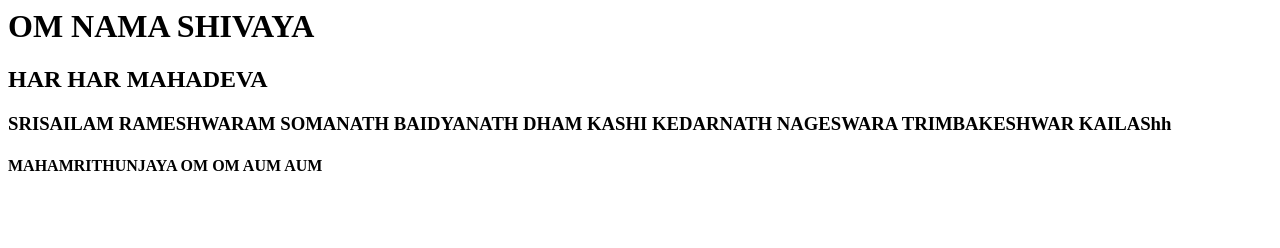
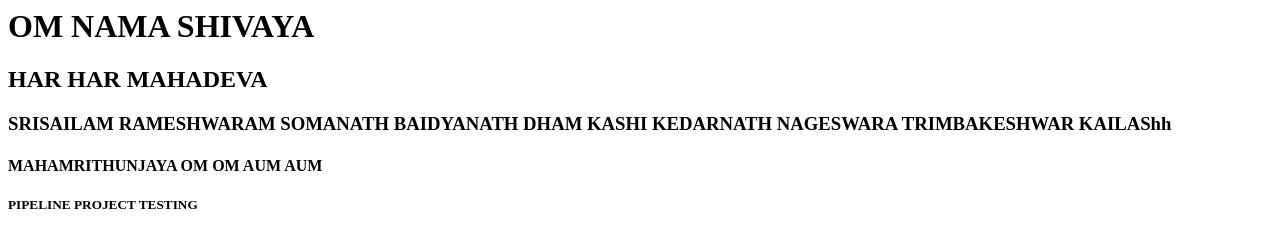
Before and after one commit to awsrohit2324/devopspractise, a plain HTML site: page index.html in a window 1280 px wide. Drawn offline with Linux system fonts and the light colour scheme.

Commit message:
Update index.html

```diff
--- a/index.html
+++ b/index.html
@@ -2,3 +2,4 @@
 <h2> HAR HAR MAHADEVA </h2>
 <h3> SRISAILAM RAMESHWARAM SOMANATH BAIDYANATH DHAM KASHI KEDARNATH NAGESWARA TRIMBAKESHWAR KAILAShh</h3>
 <h4> MAHAMRITHUNJAYA OM OM AUM AUM</h4>
+<h5> PIPELINE PROJECT TESTING</h5>
```
